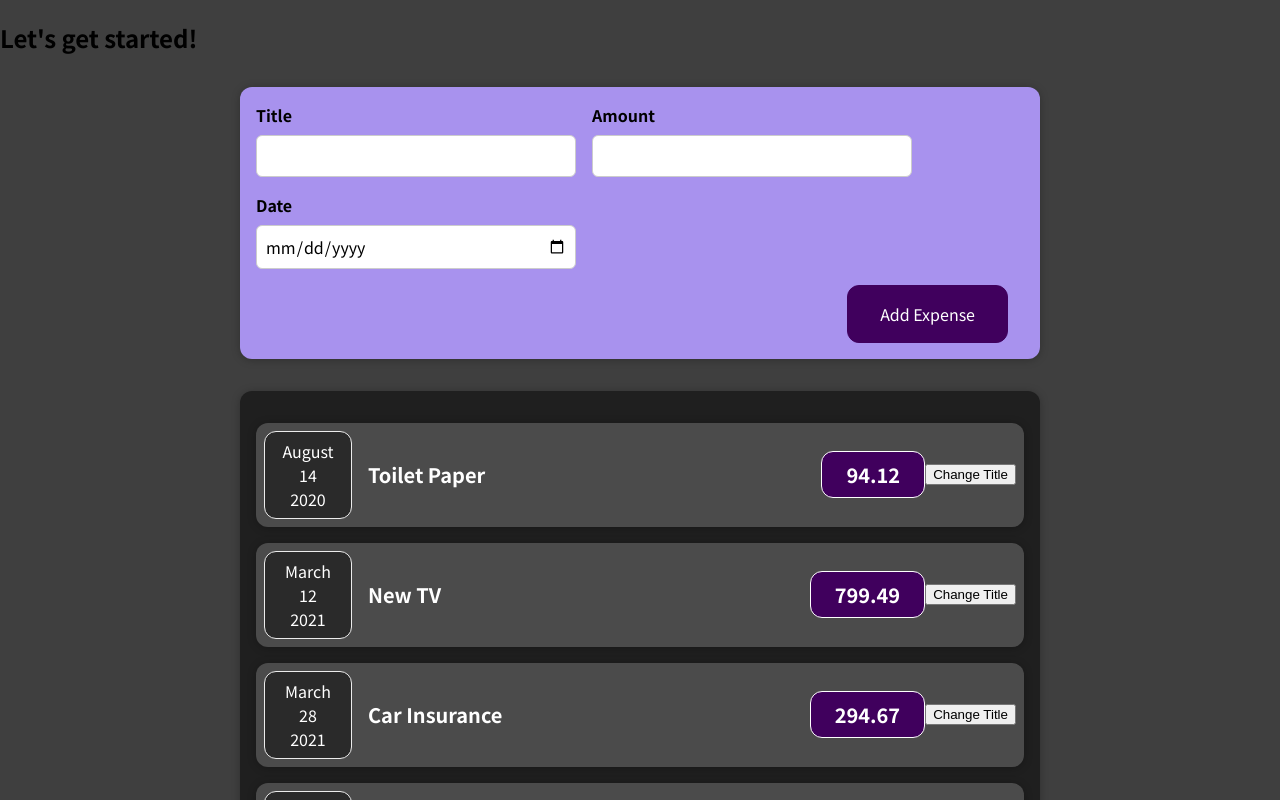
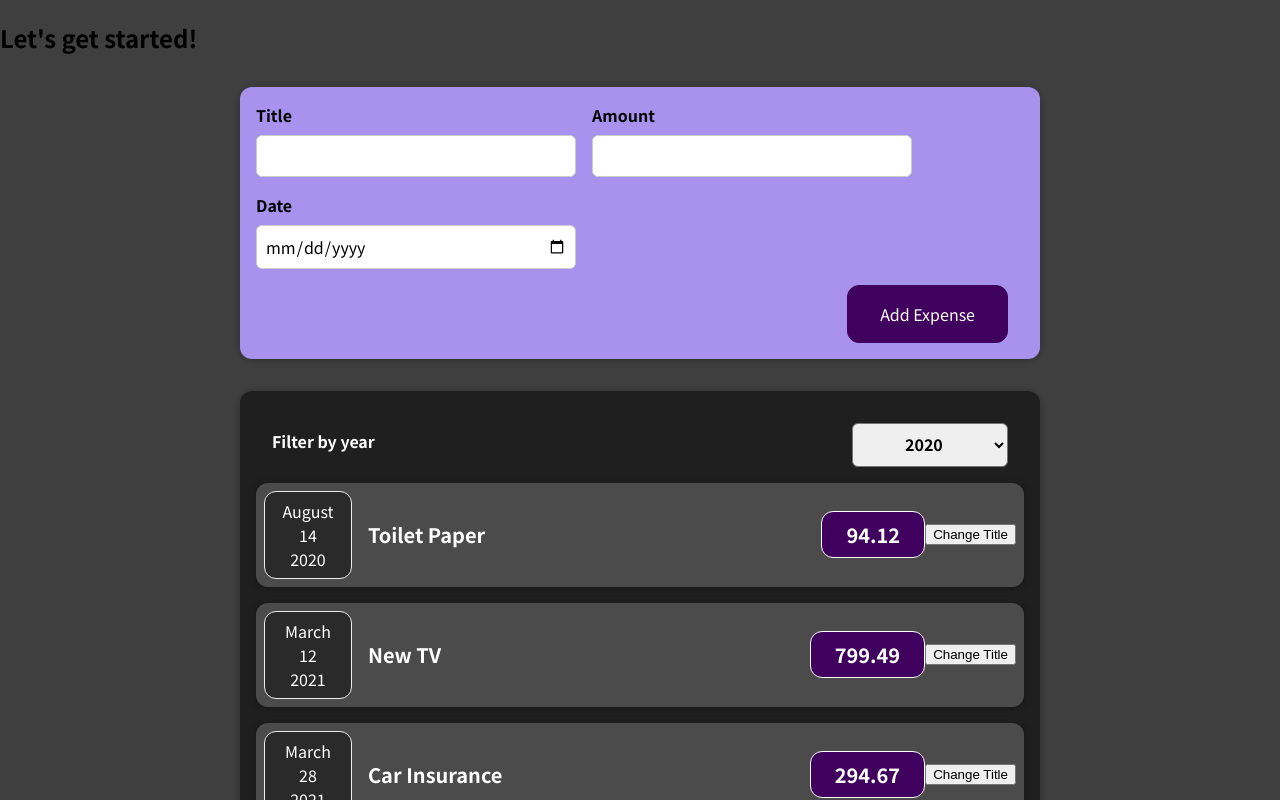
Before and after one commit to ChristinaGaitan/expenses-react, a React (Create React App) app: page / in a window 1280 px wide. Shown: the top 800 px of the page. Built offline with nearby package versions, Linux system fonts and the light colour scheme.

Commit message:
Add filter for year component

```diff
--- a/src/components/Expenses/Expenses.js
+++ b/src/components/Expenses/Expenses.js
@@ -1,11 +1,20 @@
+import { useState } from "react";
+import Card from "../UI/Card";
+import ExpenseItem from "./ExpenseItem";
+import ExpensesFilter from "./ExpensesFilter";
+
 import "./Expenses.css";
 
-import Card from "../UI/Card";
-import ExpenseItem from "./ExpenseItem";
+const Expenses = (props) => {
+  const [filteredYear, setFilteredYear] = useState("2020");
 
-const Expenses = (props) => {
+  const filterChangeHandler = (selectedYear) => {
+    setFilteredYear(selectedYear);
+  };
+
   return (
     <Card className="expenses  ">
+      <ExpensesFilter selected={filteredYear} onChangeFilter={filterChangeHandler} />
       <ExpenseItem
         title={props.items[0].title}
         amount={props.items[0].amount}
--- /dev/null
+++ b/src/components/Expenses/ExpensesFilter.css
@@ -0,0 +1,24 @@
+.expenses-filter {
+  color: white;
+  padding: 0 1rem;
+}
+
+.expenses-filter__control {
+  display: flex;
+  width: 100%;
+  align-items: center;
+  justify-content: space-between;
+  margin: 1rem 0;
+}
+
+.expenses-filter label {
+  font-weight: bold;
+  margin-bottom: 0.5rem;
+}
+
+.expenses-filter select {
+  font: inherit;
+  padding: 0.5rem 3rem;
+  font-weight: bold;
+  border-radius: 6px;
+}
--- /dev/null
+++ b/src/components/Expenses/ExpensesFilter.js
@@ -0,0 +1,26 @@
+import React from "react";
+
+import "./ExpensesFilter.css";
+
+const ExpensesFilter = (props) => {
+  const dropdownChangeHandler = (event) => {
+    const { value } = event.target;
+    props.onChangeFilter(value);
+  };
+
+  return (
+    <div className="expenses-filter">
+      <div className="expenses-filter__control">
+        <label>Filter by year</label>
+        <select onChange={dropdownChangeHandler} value={props.selected}>
+          <option value="2022">2022</option>
+          <option value="2021">2021</option>
+          <option value="2020">2020</option>
+          <option value="2019">2019</option>
+        </select>
+      </div>
+    </div>
+  );
+};
+
+export default ExpensesFilter;
```
